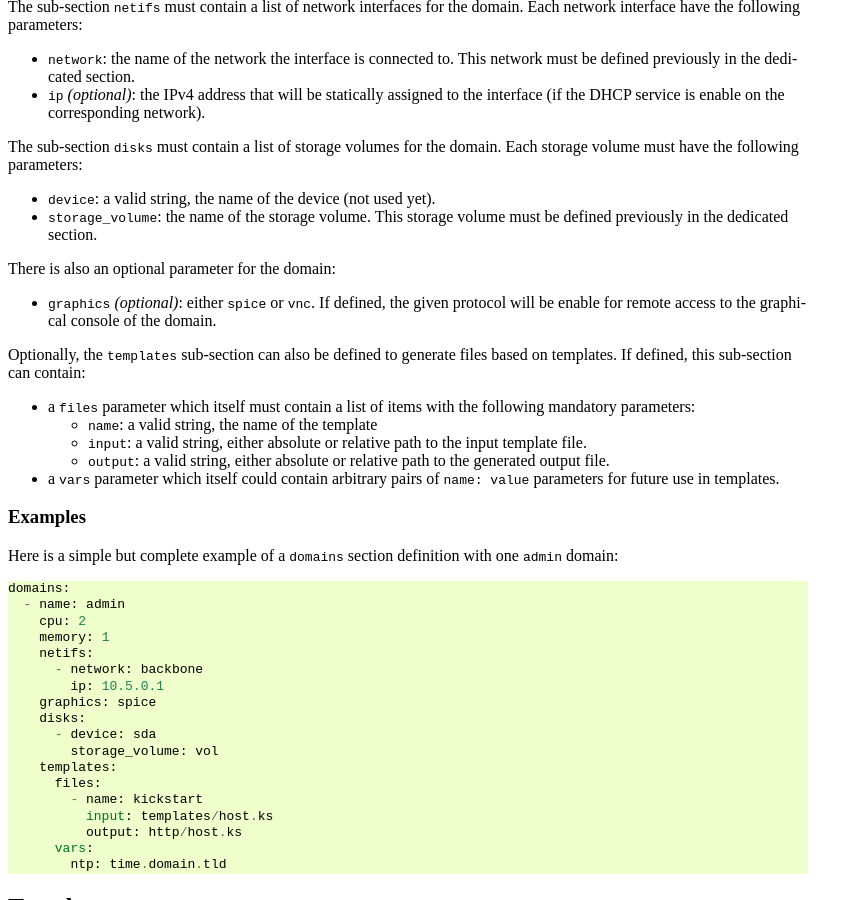
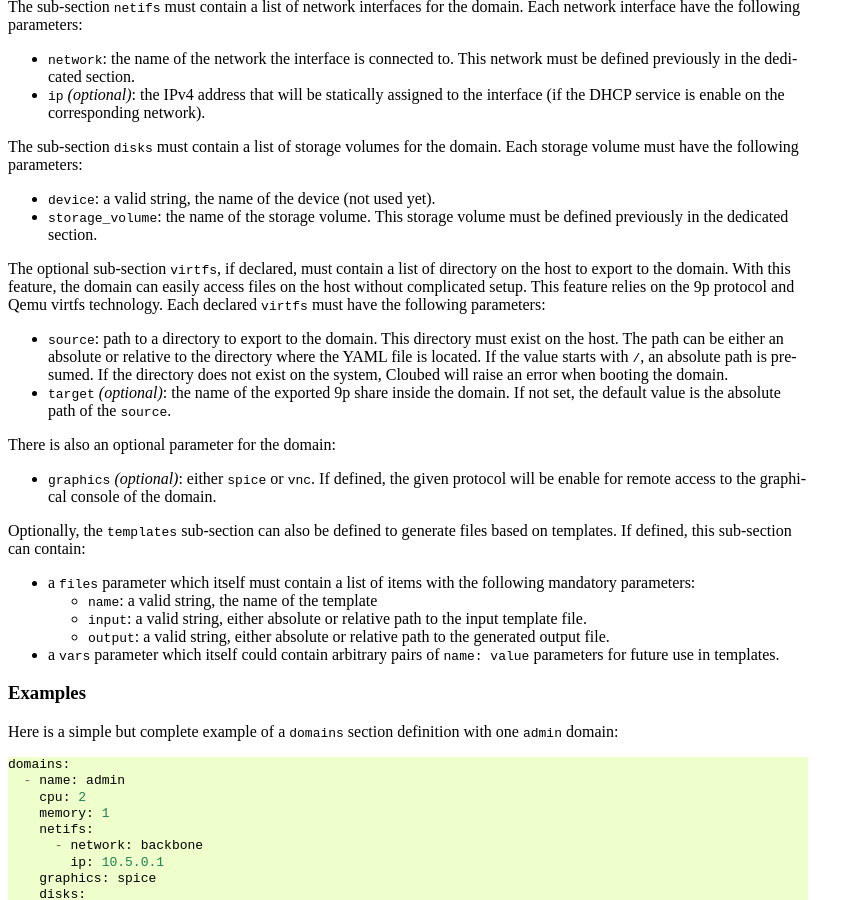
Before and after one commit to rezib/cloubed, a Sphinx documentation site: the page built from doc/yaml.rst, in a window 1280 px wide and 900 px high, scrolled down 3668 px. Shown: the whole window, without its empty margins (0-863 px from the left). Built offline with Sphinx 7.4.7, drawn with Linux system fonts in a browser that asks for light colours.

Commit message:
add documentation for virtfs settings

```diff
--- a/doc/yaml.rst
+++ b/doc/yaml.rst
@@ -269,6 +269,20 @@ domain. Each storage volume must have the following parameters:
 * ``storage_volume``: the name of the storage volume. This storage volume must
   be defined previously in the dedicated section.
 
+The optional sub-section ``virtfs``, if declared, must contain a list of
+directory on the host to export to the domain. With this feature, the domain can
+easily access files on the host without complicated setup. This feature relies
+on the 9p protocol and Qemu virtfs technology. Each declared ``virtfs`` must
+have the following parameters:
+
+* ``source``: path to a directory to export to the domain. This directory must
+  exist on the host. The path can be either an absolute or relative to the
+  directory where the YAML file is located. If the value starts with ``/``, an
+  absolute path is presumed. If the directory does not exist on the system,
+  Cloubed will raise an error when booting the domain.
+* ``target`` *(optional)*: the name of the exported 9p share inside the domain.
+  If not set, the default value is the absolute path of the ``source``.
+
 There is also an optional parameter for the domain:
 
 * ``graphics`` *(optional)*: either ``spice`` or ``vnc``. If defined, the given
```
